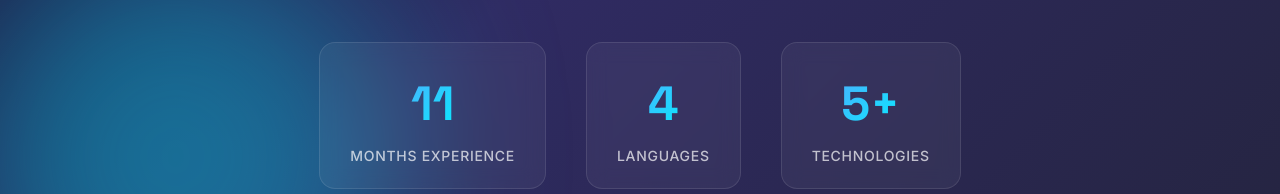
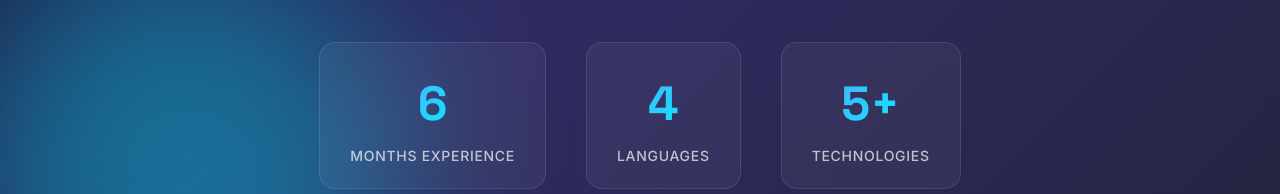
Before and after one commit to M0HAMEDsabir/mohamed.github.io, a React app: page / in a window 1280 px wide. Shown: the part 603-797 px from the top of the page. Built offline with nearby package versions, Linux system fonts and the light colour scheme; the HTML template or start-up script is replaced by a standard one.

Commit message:
just lil edits

```diff
--- a/src/App.jsx
+++ b/src/App.jsx
@@ -16,7 +16,7 @@ function App() {
           <p className="hero-location">📍 Bologna, Italy</p>
           <div className="hero-stats">
             <div className="stat">
-              <span className="stat-number">11</span>
+              <span className="stat-number">6</span>
               <span className="stat-label">Months Experience</span>
             </div>
             <div className="stat">
```
